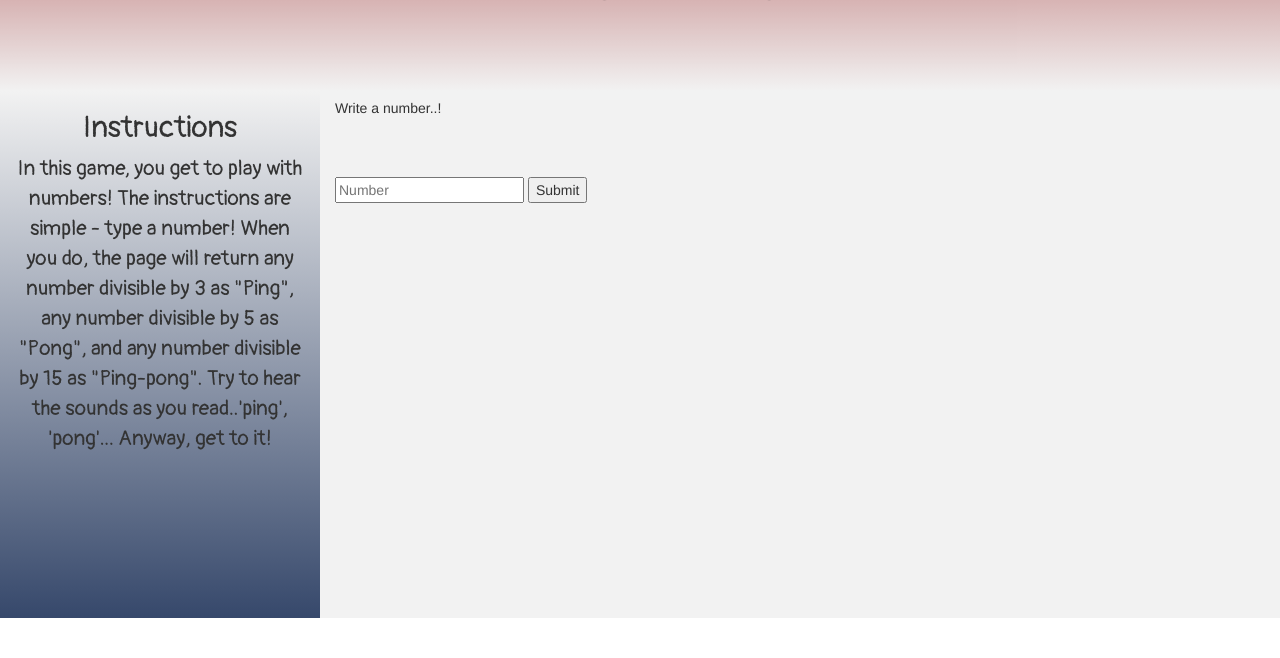
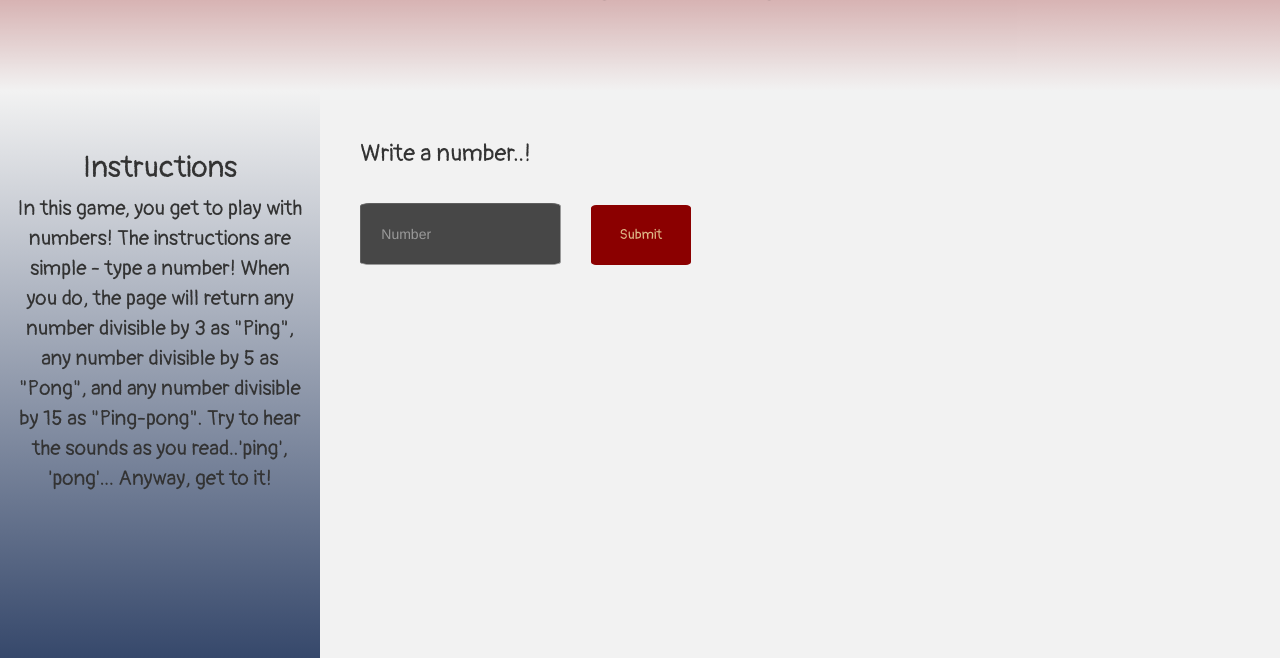
Before and after one commit to GituMbugua/ping-pong, a plain HTML site: page index.html in a window 1280 px wide. Shown: the part 191-849 px from the top of the page. Before the commit the page ends 809 px from the top, so only its background shows below. Drawn offline with Linux system fonts and the light colour scheme; a web font is replaced by a local one.

Commit message:
change the styling of input and button

```diff
--- a/css/styles.css
+++ b/css/styles.css
@@ -68,6 +68,12 @@ header img {
   color: #0d0d0d;
   font-family: Chewy, cursive;
 }
+#submit h3 {
+  margin-top: 10%;
+  margin-left: 5%;
+  font-family: pangolin, cursive;
+
+}
 input {
   margin-top: 10%;
   text-align: left;
@@ -82,3 +88,21 @@ input {
 #instructions p {
   font-size: 150%;
 }
+#userNumber {
+  background-color: black;
+  opacity: 0.7;
+  border-width: thin;
+  border-radius: 5%;
+  margin: 5%;
+  width: 40%;
+  padding: 4%;
+}
+#button {
+  width: 20%;
+  padding: 4%;
+  background-color: #8b0000;
+  color: burlywood;
+  border: none;
+  border-radius: 5%;
+  font-family: pangolin, cursive;
+}
--- a/index.html
+++ b/index.html
@@ -39,6 +39,8 @@
     <!-- End of header -->
     <div class="row">
       <div class="col-md-3" id="instructions">
+        </br>
+        </br>
         <h2>Instructions</h2>
         <p>In this game, you get to play with numbers! The instructions are simple - type a number! When you do, the page will return any number divisible by 3 as "Ping", any number divisible by 5 as "Pong", and any number divisible by 15 as "Ping-pong".
           Try to hear the sounds as you read..'ping', 'pong'... Anyway, get to it!</p>
@@ -47,9 +49,9 @@
       <div class="col-md-5">
         <div class="input">
           <form id="submit" class="form-group" action="index.html" method="post">
-            <h5>Write a number..!</h5>
+            <h3>Write a number..!</h3>
             <input id="userNumber" placeholder="Number"></input>
-            <button type="submit" name="button">Submit</button>
+            <button type="submit" name="button" id="button">Submit</button>
           </form>
         </div>
       </div>
```
